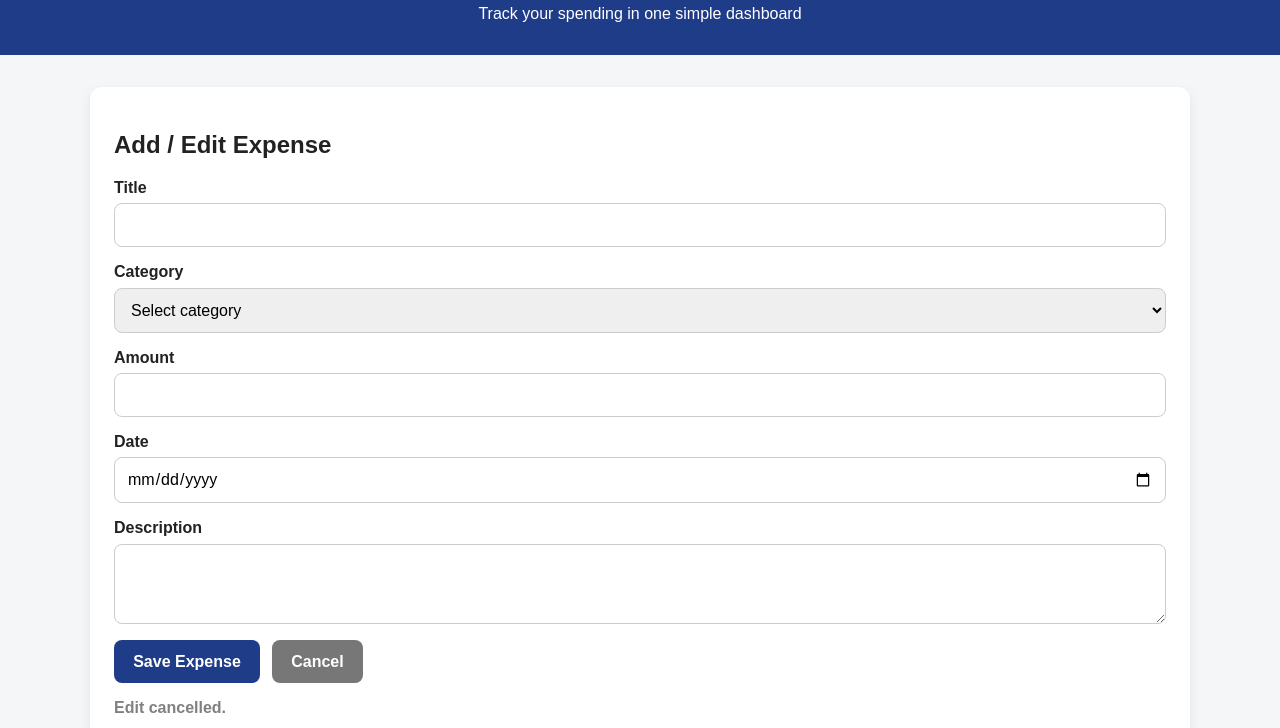
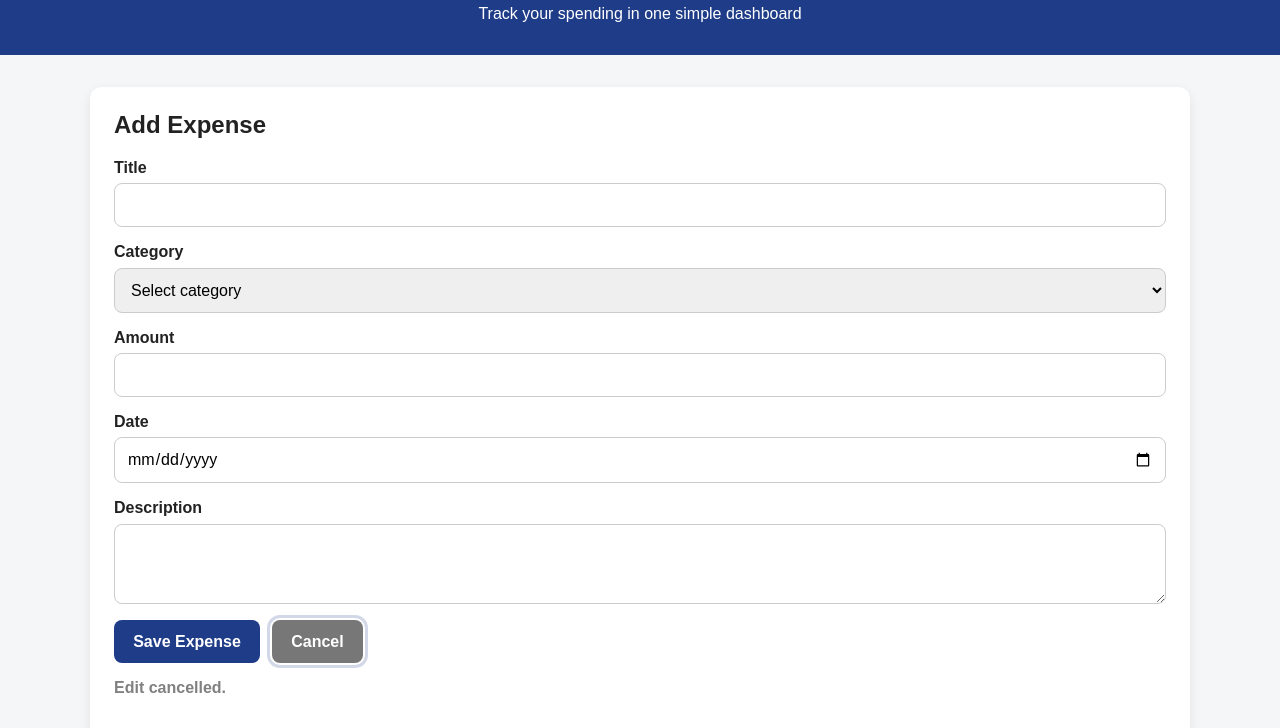
Before and after one commit to DanielMartinezVanegas/expense-tracker, a website: page public/index.html in a window 1280 px wide. Both pictures are taken after a click on the button "Cancel". Shown: the part 72-800 px from the top of the page. Drawn offline with Linux system fonts and the light colour scheme; no server answers.

Commit message:
UI upgrades

```diff
--- a/public/index.html
+++ b/public/index.html
@@ -13,9 +13,9 @@
   </header>
 
   <main class="container">
-    <section class="card">
-      <h2>Add / Edit Expense</h2>
-      <form id="expense-form">
+    <section class="card" id="form-card">
+    <h2 id="form-title">Add Expense</h2>
+    <form id="expense-form">
         <input type="hidden" id="expense-id">
 
         <div class="form-group">
@@ -52,10 +52,10 @@
           <textarea id="description" rows="3"></textarea>
         </div>
 
-        <div class="button-group">
-          <button type="submit">Save Expense</button>
-          <button type="button" id="cancel-edit" class="secondary">Cancel</button>
-        </div>
+    <div class="button-group">
+    <button type="submit" id="submit-button">Save Expense</button>
+    <button type="button" id="cancel-edit" class="secondary">Cancel</button>
+    </div>
       </form>
 
       <p id="message"></p>
--- a/public/script.js
+++ b/public/script.js
@@ -10,6 +10,9 @@ const totalSpent = document.getElementById("total-spent");
 const categorySummary = document.getElementById("category-summary");
 const message = document.getElementById("message");
 const cancelEditBtn = document.getElementById("cancel-edit");
+const formCard = document.getElementById("form-card");
+const formTitle = document.getElementById("form-title");
+const submitButton = document.getElementById("submit-button");
 
 amountInput.addEventListener("blur", () => {
   const value = amountInput.value.trim();
@@ -35,6 +38,17 @@ function formatDateForInput(dateString) {
   const day = String(date.getDate()).padStart(2, "0");
 
   return `${year}-${month}-${day}`;
+}
+function enterEditMode() {
+  formTitle.textContent = "Edit Expense";
+  submitButton.textContent = "Update Expense";
+  formCard.classList.add("editing");
+}
+
+function exitEditMode() {
+  formTitle.textContent = "Add Expense";
+  submitButton.textContent = "Save Expense";
+  formCard.classList.remove("editing");
 }
 
 async function fetchExpenses() {
@@ -146,6 +160,7 @@ async function editExpense(id) {
   dateInput.value = formatDateForInput(expense.expense_date);
   descriptionInput.value = expense.description || "";
 
+  enterEditMode();
   window.scrollTo({ top: 0, behavior: "smooth" });
 }
 
@@ -172,6 +187,7 @@ async function deleteExpense(id) {
 function resetForm() {
   form.reset();
   expenseIdInput.value = "";
+  exitEditMode();
 }
 
 function showMessage(text, color) {
--- a/public/style.css
+++ b/public/style.css
@@ -96,6 +96,28 @@ button.edit-btn {
 
 button:hover {
   opacity: 0.92;
+  transform: translateY(-1px);
+}
+
+button:active {
+  transform: translateY(0);
+}
+
+button,
+input,
+select,
+textarea,
+.card,
+tr {
+  transition: all 0.2s ease;
+}
+
+button:focus,
+input:focus,
+select:focus,
+textarea:focus {
+  outline: 3px solid rgba(31, 60, 136, 0.2);
+  outline-offset: 2px;
 }
 
 .summary-box {
@@ -148,3 +170,14 @@ th {
     font-size: 0.95rem;
   }
 }
+tbody tr:hover {
+  background: #f8fafc;
+}
+.card.editing {
+  border: 2px solid #1f3c88;
+  box-shadow: 0 6px 18px rgba(31, 60, 136, 0.12);
+}
+
+#form-title {
+  margin-top: 0;
+}
```
